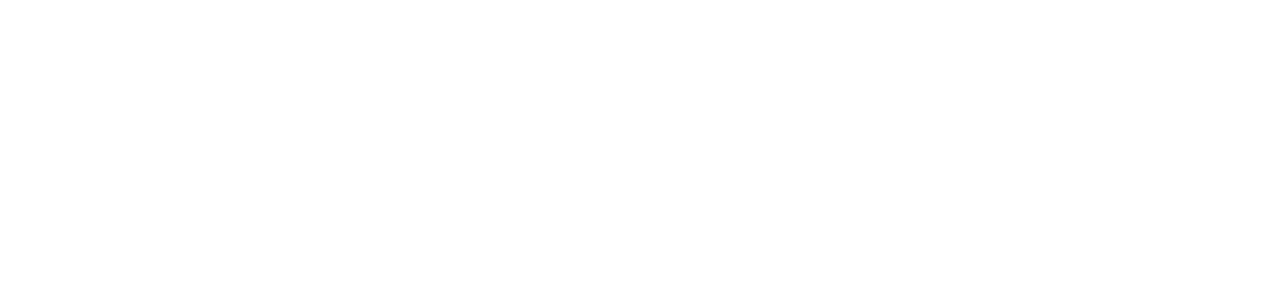
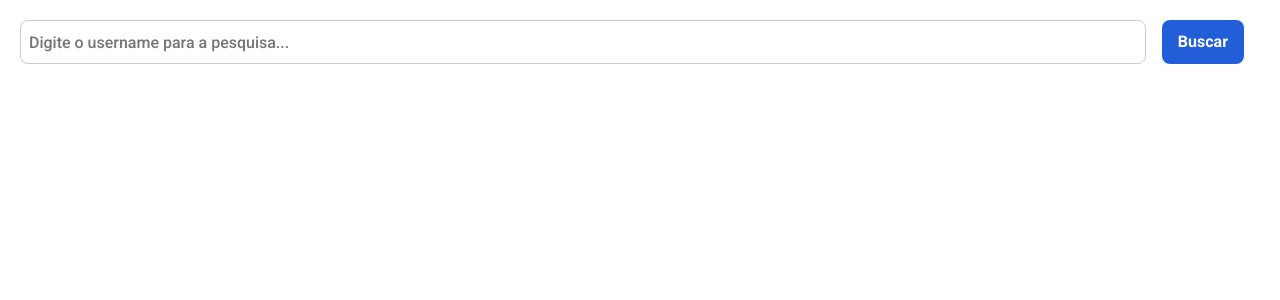
Before and after one commit to PedroLuiz14/Github-Api, a React (Create React App) app: page / in a window 1280 px wide. Shown: the top 300 px of the page. Built offline with nearby package versions, Linux system fonts and the light colour scheme.

Commit message:
corrigindo erro na digitação

```diff
--- a/src/providers/github-provider.js
+++ b/src/providers/github-provider.js
@@ -8,7 +8,7 @@
   starred: [],
 });
 
-const GithubProvider = ( { Children } ) => {
+const GithubProvider = ( { children } ) => {
   const [githubState, setGithubState] = useState({
     hasUser: false,
     loading: false,
@@ -91,7 +91,7 @@
 
   return (
     <GithubContext.Provider value={contextValue}>
-      {Children}
+      {children}
     </GithubContext.Provider>
   );
 };
```
